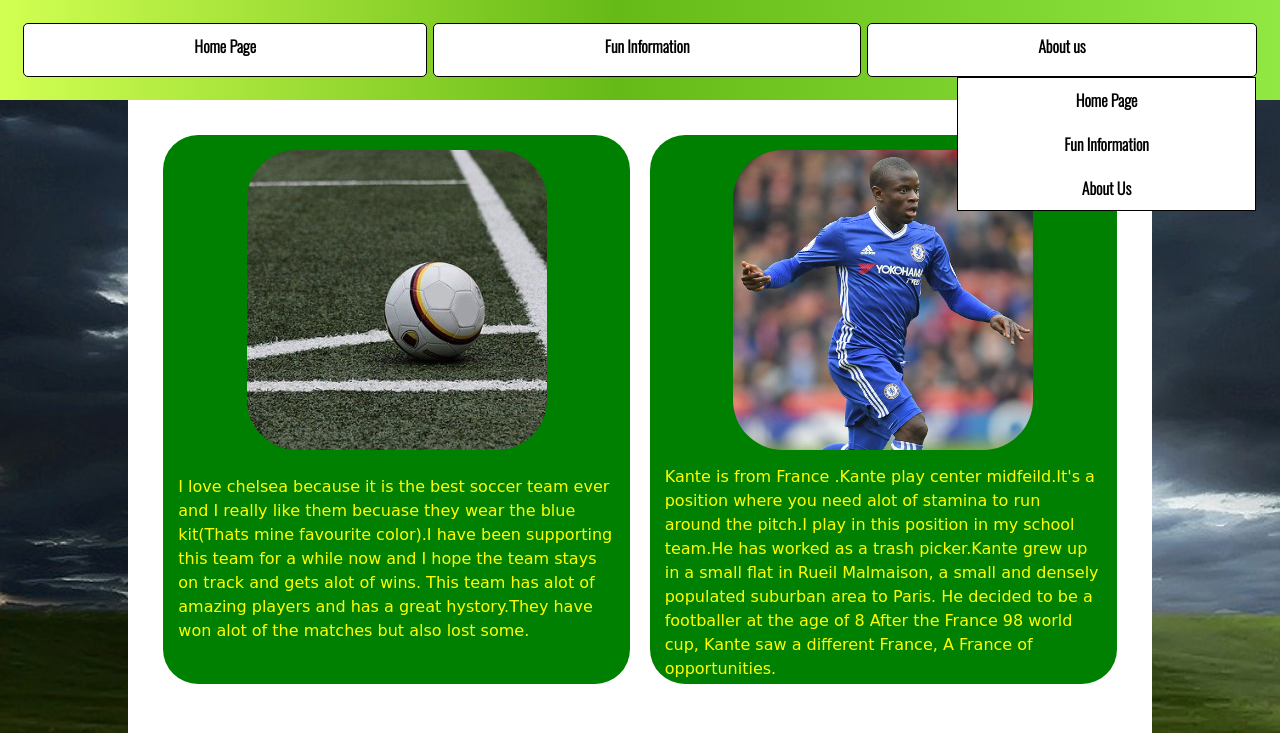
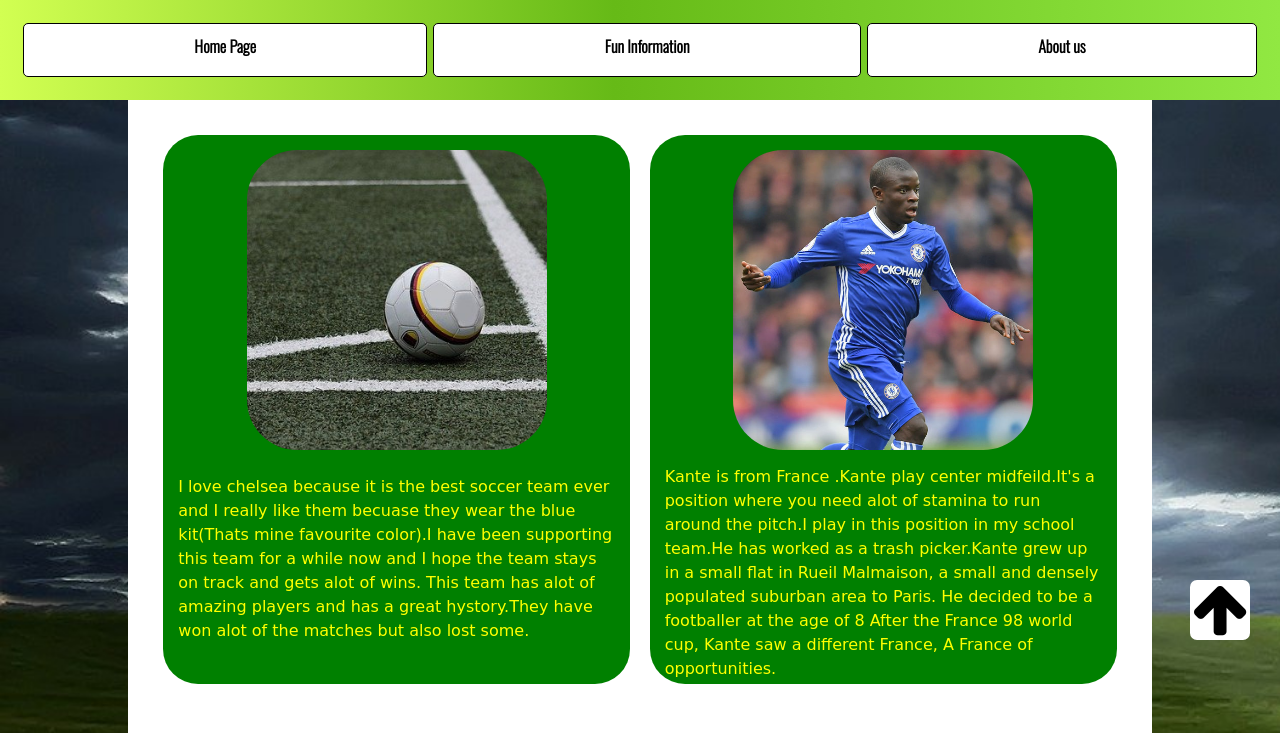
Before and after one commit to KevinGutej/FootballWebsite, a plain HTML site: page index.html in a window 1280 px wide. Shown: the top 733 px of the page. Drawn offline with nearby package versions, Linux system fonts and the light colour scheme; a web font is replaced by a local one.

Commit message:
Commit 12

```diff
--- a/index.html
+++ b/index.html
@@ -2,8 +2,9 @@
 <html lang="en">
 
 <head>
-    <meta charset="UTF-8">
-    <meta name="viewport" content="width=device-width, initial-scale=1.0">
+<meta charset="UTF-8">
+<meta name="viewport" content="width=device-width, initial-scale=1.0">
+<script src="https://cdnjs.cloudflare.com/ajax/libs/jquery/3.5.1/jquery.min.js" integrity="sha512-bLT0Qm9VnAYZDflyKcBaQ2gg0hSYNQrJ8RilYldYQ1FxQYoCLtUjuuRuZo+fjqhx/qtq/1itJ0C2ejDxltZVFg==" crossorigin="anonymous"></script>
 <link href="https://fonts.googleapis.com/css2?family=Langar&display=swap" rel="stylesheet">
 <link rel="stylesheet" href="https://stackpath.bootstrapcdn.com/bootstrap/4.4.1/css/bootstrap.min.css" integrity="sha384-Vkoo8x4CGsO3+Hhxv8T/Q5PaXtkKtu6ug5TOeNV6gBiFeWPGFN9MuhOf23Q9Ifjh" crossorigin="anonymous">
 <link rel="stylesheet" href="https://cdnjs.cloudflare.com/ajax/libs/font-awesome/4.7.0/css/font-awesome.css" integrity="sha512-5A8nwdMOWrSz20fDsjczgUidUBR8liPYU+WymTZP1lmY9G6Oc7HlZv156XqnsgNUzTyMefFTcsFH/tnJE/+xBg==" crossorigin="anonymous" />
@@ -16,17 +17,17 @@
         <nav>
             <a class="menu-item" href="Kante.html">Home Page</a>
             <a class="menu-item" href="Kante.html">Fun Information</a>
-            <a class="menu-item" href="./About/aboutus.html">About us
+            <a id="click" class="menu-item" href="">About us
             </a>
-            <ul class="menu">
-                <li>
+            <ul id="open-menu" class="menu">
+                <li class="item">
                     <a href="https://www.underarmour.co.uk/en-gb/mens/sports/football/black/?cid=PS|UK|NB|bing|all|all|all|all|all|uk+dsa+men+women|all|1257841566457518&gclid=60d59e4e4af51d43f996c1a29ea9dc9b&gclsrc=3p.ds&msclkid=60d59e4e4af51d43f996c1a29ea9dc9b"target="_blank">Home Page</a>
                 </li>
-                <li>
+                <li class="item">
                     <a href="https://www.footballwebpages.co.uk/"target="_blank">Fun Information</a>
                 </li>
-                <li>
-                    <a href="./About/aboutus.html"target="_blank">About Us</a>
+                <li class="item">
+                    <a href="./About/aboutus.html" target="_blank">About Us</a>
                 </li>
             </ul>
         </nav>
@@ -93,22 +94,18 @@ However, the highest attendance ever recorded was at the Maracanã Stadium in 19
 
     <footer class="footer">
         <div class="box-footer">
-            <a href="www.facebook.com">
+            <a href="www.facebook.com"></a>
             <i class="fa fa-futbol-o" aria-hidden="true"></i>
             <i class="fa fa-facebook-official" aria-hidden="true"></i>
             <i class="fa fa-instagram" aria-hidden="true"></i>
 
         </div>
     </footer>
-    <!--
-    <main class="main">
-        MAIN
-    </main>
-    <footer class="footer">
-        FOOTER
-    </footer> -->
-
-
+    <div id="scroll">
+        <i class="fa fa-arrow-up" aria-hidden="true"></i>
+    </div>
+    <script src="./script/script.js">
+    </script>
 </body>
 
 </html>
--- /dev/null
+++ b/script/script.js
@@ -0,0 +1,10 @@
+$(document).ready(function(){
+    $("#click").on('click',function(event){
+        event.preventDefault();
+        //console.log("Hello");
+        $("#open-menu").slideToggle();
+    });
+    $(".item").on('click', function(){
+        $("#open-menu").slideUp();
+    })
+})
--- a/style/main.scss
+++ b/style/main.scss
@@ -78,6 +78,7 @@ a {
         top: 77px;
         z-index: 1;
         border:1px solid black;
+        display: none;
         li {
           width: 297px;
           padding: 10px;
@@ -191,3 +192,21 @@ h2 {
       }
     }
 }
+
+
+#scroll {
+  width: 60px;
+  height: 60px;
+  position: fixed;
+  font-size: 60px;
+  color: black;
+  //top: 0;
+  right: 30px;
+  bottom: 160px;
+  background-color: white;
+  border-radius: 7px;
+  text-align: center;
+  i {
+    display: block;
+  }
+}
```
Also changed, not shown: style/main.css, 1 other file.
